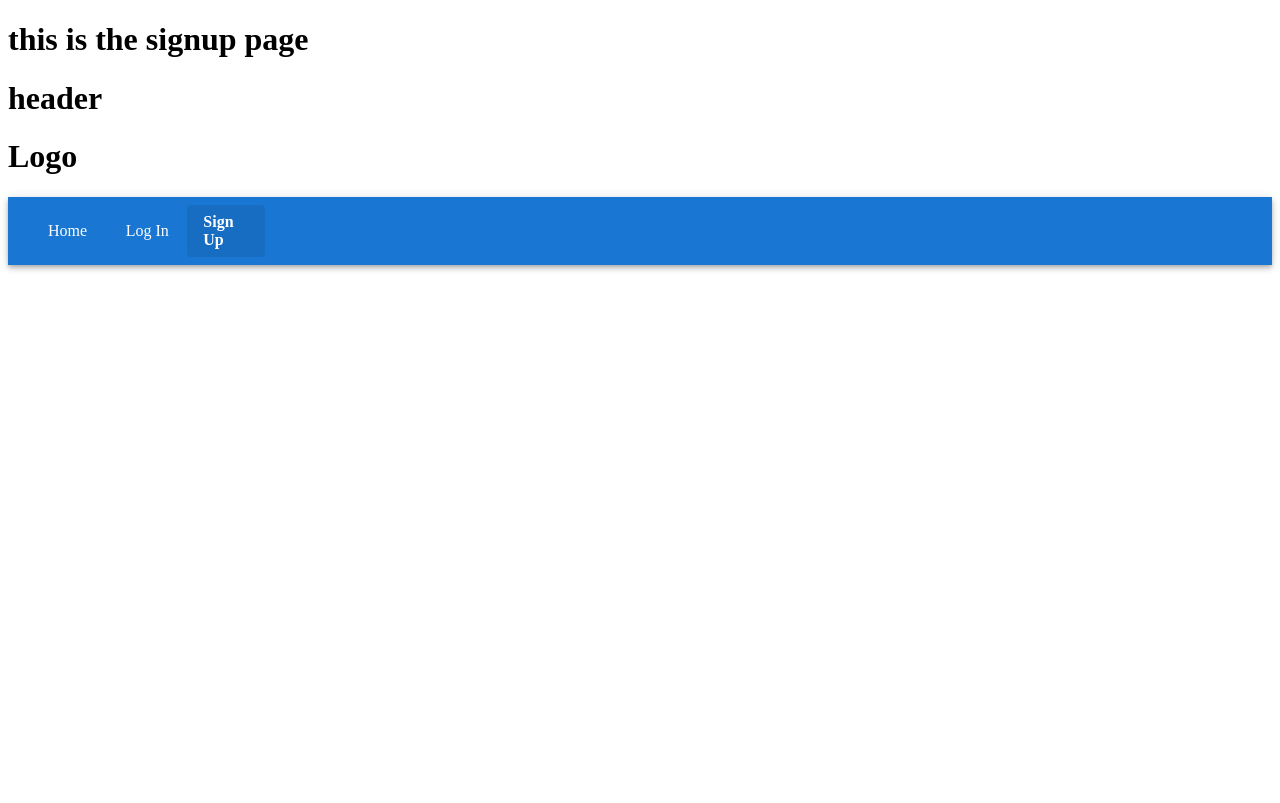
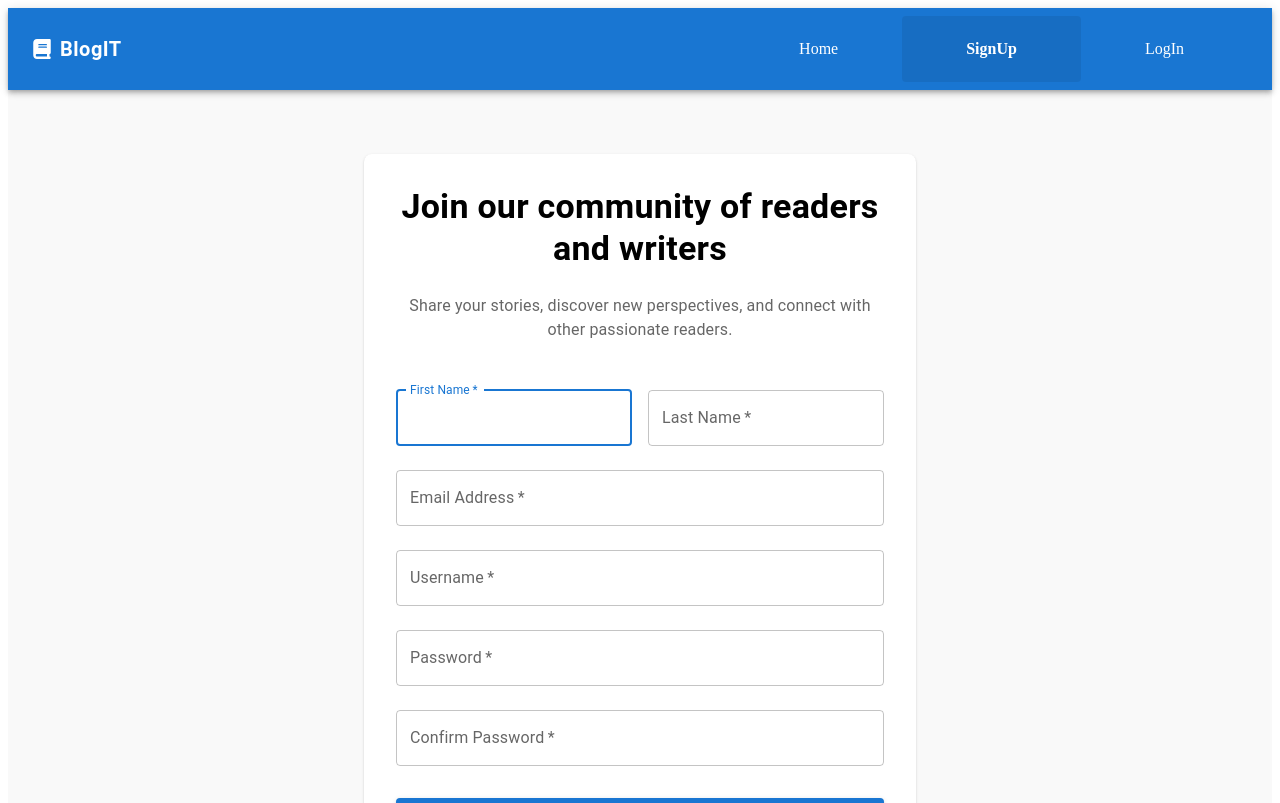
Before and after one commit to Jeroboam-francis/BlogIt, a React (Vite) app: page /signup in a window 1280 px wide. Shown: the top 803 px of the page. Built offline with nearby package versions, Linux system fonts and the light colour scheme.

Commit message:
Basic SignUP page

```diff
--- a/package.json
+++ b/package.json
@@ -12,6 +12,7 @@
   "dependencies": {
     "@emotion/react": "^11.14.0",
     "@emotion/styled": "^11.14.0",
+    "@mui/icons-material": "^7.0.2",
     "@mui/material": "^7.0.2",
     "react": "^19.0.0",
     "react-dom": "^19.0.0",
--- a/src/assets/Components/Header/Header.jsx
+++ b/src/assets/Components/Header/Header.jsx
@@ -1,11 +1,7 @@
-import Logo from "../Logo/Logo";
 import Navigation from "../Navigation/Navigation";
-
 function Header() {
   return (
     <div>
-      <h1>header</h1>
-      <Logo />
       <Navigation />
     </div>
   );
--- a/src/assets/Components/Logo/Logo.jsx
+++ b/src/assets/Components/Logo/Logo.jsx
@@ -1,9 +1,36 @@
+import { FaBook } from "react-icons/fa6";
+import { Box, Typography } from "@mui/material";
+import { styled } from "@mui/material/styles";
+
 function Logo() {
   return (
-    <div>
-      <h1> Logo</h1>
-    </div>
+    <LogoContainer>
+      <BookIcon />
+      <LogoText variant="h6">BlogIT</LogoText>
+    </LogoContainer>
   );
 }
 
 export default Logo;
+
+// Styled components
+const LogoContainer = styled(Box)(({ theme }) => ({
+  display: "flex",
+  alignItems: "center",
+  gap: theme.spacing(1),
+  textDecoration: "none",
+  color: "inherit",
+  "&:hover": {
+    opacity: 0.8,
+  },
+}));
+
+const BookIcon = styled(FaBook)(({ theme }) => ({
+  fontSize: theme.typography.h6.fontSize,
+
+}));
+
+const LogoText = styled(Typography)(({ theme }) => ({
+  fontWeight: 700,
+  letterSpacing: "0.5px",
+}));
--- a/src/assets/Components/Navigation/Navigation.jsx
+++ b/src/assets/Components/Navigation/Navigation.jsx
@@ -1,14 +1,16 @@
 import { NavLink } from "react-router-dom";
 import { AppBar, Toolbar, List, ListItem, styled } from "@mui/material";
+import Logo from "../Logo/Logo";
 
 function Navigation() {
   return (
     <AppBar position="static">
       <Toolbar>
-        <List component="nav" sx={{ display: "flex" }}>
+        <Logo />
+        <List component="nav" sx={{ display: "flex", marginLeft: "auto" }}>
           <NavigationLink to="/" label="Home" />
-          <NavigationLink to="/login" label="Log In" />
-          <NavigationLink to="/signup" label="Sign Up" />
+          <NavigationLink to="/signup" label="SignUp" />
+          <NavigationLink to="/login" label="LogIn" />
         </List>
       </Toolbar>
     </AppBar>
@@ -20,7 +22,7 @@ export default Navigation;
 const StyledNavLink = styled(NavLink)(({ theme }) => ({
   textDecoration: "none",
   color: theme.palette.common.white,
-  padding: theme.spacing(1, 2),
+  padding: theme.spacing(3, 8),
   borderRadius: theme.shape.borderRadius,
   "&.active": {
     backgroundColor: theme.palette.action.selected,
--- a/src/assets/Pages/LogIn/LogIn.jsx
+++ b/src/assets/Pages/LogIn/LogIn.jsx
@@ -3,8 +3,8 @@ import Header from "../../Components/Header/Header";
 function LogIn() {
   return (
     <div>
+      <Header />
       <h1>This is the LogIn page</h1>
-      <Header />
     </div>
   );
 }
--- a/src/assets/Pages/SignUp/SignUp.jsx
+++ b/src/assets/Pages/SignUp/SignUp.jsx
@@ -1,12 +1,300 @@
+import { useState } from "react";
+import { useNavigate } from "react-router-dom";
+import {
+  Container,
+  Box,
+  Typography,
+  TextField,
+  Button,
+  Link,
+  Divider,
+  Alert,
+  CircularProgress,
+} from "@mui/material";
 import Header from "../../Components/Header/Header";
+import CheckCircleIcon from "@mui/icons-material/CheckCircle";
 
-function SignUP() {
+function SignUp() {
+  const navigate = useNavigate();
+  const [formData, setFormData] = useState({
+    firstName: "",
+    lastName: "",
+    email: "",
+    username: "",
+    password: "",
+    confirmPassword: "",
+  });
+  const [errors, setErrors] = useState({});
+  const [submitError, setSubmitError] = useState("");
+  const [isSubmitting, setIsSubmitting] = useState(false);
+  const [isSuccess, setIsSuccess] = useState(false);
+
+  const handleChange = (e) => {
+    const { name, value } = e.target;
+    setFormData((prev) => ({
+      ...prev,
+      [name]: value,
+    }));
+  };
+
+  const validate = () => {
+    const newErrors = {};
+    if (!formData.firstName) newErrors.firstName = "First name is required";
+    if (!formData.lastName) newErrors.lastName = "Last name is required";
+    if (!formData.email) {
+      newErrors.email = "Email is required";
+    } else if (!/^\S+@\S+\.\S+$/.test(formData.email)) {
+      newErrors.email = "Email is invalid";
+    }
+    if (!formData.username) newErrors.username = "Username is required";
+    if (!formData.password) {
+      newErrors.password = "Password is required";
+    } else if (formData.password.length < 6) {
+      newErrors.password = "Password must be at least 6 characters";
+    }
+    if (formData.password !== formData.confirmPassword) {
+      newErrors.confirmPassword = "Passwords do not match";
+    }
+    setErrors(newErrors);
+    return Object.keys(newErrors).length === 0;
+  };
+
+  const handleSubmit = async (e) => {
+    e.preventDefault();
+    if (!validate()) return;
+
+    setIsSubmitting(true);
+    setSubmitError("");
+
+    try {
+      // TODO: Mock API call
+      await new Promise((resolve) => setTimeout(resolve, 1500));
+
+      // TODO: I  will  call API here from my back end:
+      // const response = await authApi.signUp(formData);
+
+      setIsSuccess(true);
+
+      // Redirect after 2 seconds
+      setTimeout(() => {
+        navigate("/");
+      }, 2000);
+    } catch (error) {
+      setSubmitError(error.message || "Registration failed. Please try again.");
+    } finally {
+      setIsSubmitting(false);
+    }
+  };
+
+  if (isSuccess) {
+    return (
+      <Box sx={{ minHeight: "100vh", backgroundColor: "#f9f9f9" }}>
+        <Header />
+        <Container
+          maxWidth="sm"
+          sx={{
+            py: 8,
+            display: "flex",
+            flexDirection: "column",
+            alignItems: "center",
+            textAlign: "center",
+          }}
+        >
+          <Box
+            sx={{
+              backgroundColor: "white",
+              p: 4,
+              borderRadius: 2,
+              boxShadow: 1,
+              width: "100%",
+            }}
+          >
+            <CheckCircleIcon color="success" sx={{ fontSize: 60, mb: 2 }} />
+            <Typography variant="h5" gutterBottom>
+              Account Created Successfully!
+            </Typography>
+            <Typography color="text.secondary" sx={{ mb: 3 }}>
+              Welcome to BlogIT! You Will be redirected shortly.
+            </Typography>
+            <CircularProgress color="primary" size={24} />
+          </Box>
+        </Container>
+      </Box>
+    );
+  }
+
   return (
-    <div>
-      <h1>this is the signup page</h1>
+    <Box sx={{ minHeight: "100vh", backgroundColor: "#f9f9f9" }}>
       <Header />
-    </div>
+      <Container maxWidth="sm" sx={{ py: 8 }}>
+        <Box
+          sx={{
+            backgroundColor: "white",
+            p: 4,
+            borderRadius: 2,
+            boxShadow: 1,
+          }}
+        >
+          <Typography
+            variant="h4"
+            component="h1"
+            gutterBottom
+            sx={{
+              fontWeight: 700,
+              textAlign: "center",
+              mb: 3,
+            }}
+          >
+            Join our community of readers and writers
+          </Typography>
+
+          <Typography
+            variant="body1"
+            color="text.secondary"
+            sx={{
+              textAlign: "center",
+              mb: 4,
+            }}
+          >
+            Share your stories, discover new perspectives, and connect with
+            other passionate readers.
+          </Typography>
+
+          {submitError && (
+            <Alert severity="error" sx={{ mb: 3 }}>
+              {submitError}
+            </Alert>
+          )}
+
+          <Box component="form" onSubmit={handleSubmit} noValidate>
+            <Box sx={{ display: "flex", gap: 2 }}>
+              <TextField
+                margin="normal"
+                required
+                fullWidth
+                id="firstName"
+                label="First Name"
+                name="firstName"
+                autoComplete="given-name"
+                autoFocus
+                value={formData.firstName}
+                onChange={handleChange}
+                error={!!errors.firstName}
+                helperText={errors.firstName}
+                disabled={isSubmitting}
+              />
+              <TextField
+                margin="normal"
+                required
+                fullWidth
+                id="lastName"
+                label="Last Name"
+                name="lastName"
+                autoComplete="family-name"
+                value={formData.lastName}
+                onChange={handleChange}
+                error={!!errors.lastName}
+                helperText={errors.lastName}
+                disabled={isSubmitting}
+              />
+            </Box>
+
+            <TextField
+              margin="normal"
+              required
+              fullWidth
+              id="email"
+              label="Email Address"
+              name="email"
+              autoComplete="email"
+              value={formData.email}
+              onChange={handleChange}
+              error={!!errors.email}
+              helperText={errors.email}
+              disabled={isSubmitting}
+            />
+
+            <TextField
+              margin="normal"
+              required
+              fullWidth
+              id="username"
+              label="Username"
+              name="username"
+              autoComplete="username"
+              value={formData.username}
+              onChange={handleChange}
+              error={!!errors.username}
+              helperText={errors.username}
+              disabled={isSubmitting}
+            />
+
+            <TextField
+              margin="normal"
+              required
+              fullWidth
+              name="password"
+              label="Password"
+              type="password"
+              id="password"
+              autoComplete="new-password"
+              value={formData.password}
+              onChange={handleChange}
+              error={!!errors.password}
+              helperText={errors.password}
+              disabled={isSubmitting}
+            />
+
+            <TextField
+              margin="normal"
+              required
+              fullWidth
+              name="confirmPassword"
+              label="Confirm Password"
+              type="password"
+              id="confirmPassword"
+              value={formData.confirmPassword}
+              onChange={handleChange}
+              error={!!errors.confirmPassword}
+              helperText={errors.confirmPassword}
+              disabled={isSubmitting}
+            />
+
+            <Button
+              type="submit"
+              fullWidth
+              variant="contained"
+              size="large"
+              disabled={isSubmitting}
+              sx={{
+                mt: 3,
+                mb: 2,
+                py: 1.5,
+                borderRadius: 1,
+                textTransform: "none",
+                fontSize: "1rem",
+              }}
+            >
+              {isSubmitting ? (
+                <CircularProgress size={24} color="inherit" />
+              ) : (
+                "Create Account"
+              )}
+            </Button>
+
+            <Divider sx={{ my: 3 }}>or</Divider>
+
+            <Typography variant="body2" color="text.secondary" align="center">
+              Already have an account?{" "}
+              <Link href="/login" underline="hover" sx={{ cursor: "pointer" }}>
+                Log in
+              </Link>
+            </Typography>
+          </Box>
+        </Box>
+      </Container>
+    </Box>
   );
 }
 
-export default SignUP;
+export default SignUp;
```
Also changed, not shown: 1 other file (tests, documents, lock files or other folders).
